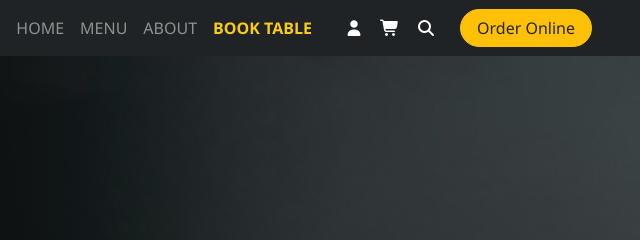
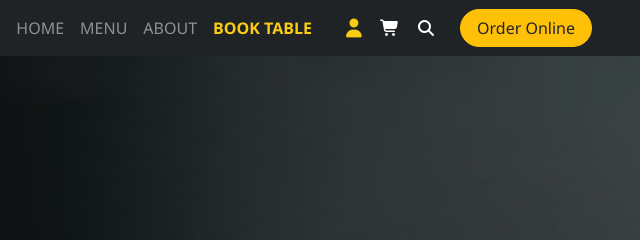
Before and after one commit to Moataz-Mohamed22/Final_project, a plain HTML site: page index.html in a window 1280 px wide. In both pictures the pointer is over the icon 994 px from the left and 28 px from the top of the page. Shown: the top 240 px of the page, 640-1280 px from the left. Drawn offline with nearby package versions, Linux system fonts and the light colour scheme; files whose address does not match are found by name.

Commit message:
style: update hover effect for navbar icons

```diff
--- a/style.css
+++ b/style.css
@@ -32,7 +32,10 @@ html {
 .nav-link {
     transition: color 0.3s ease;
 }
-
+.nav-item i:hover {
+     color: var(--main-yellow)  !important;
+    transform: scale(1.2);
+}
 /* Header */
 .header {
     height: 100vh;
```
